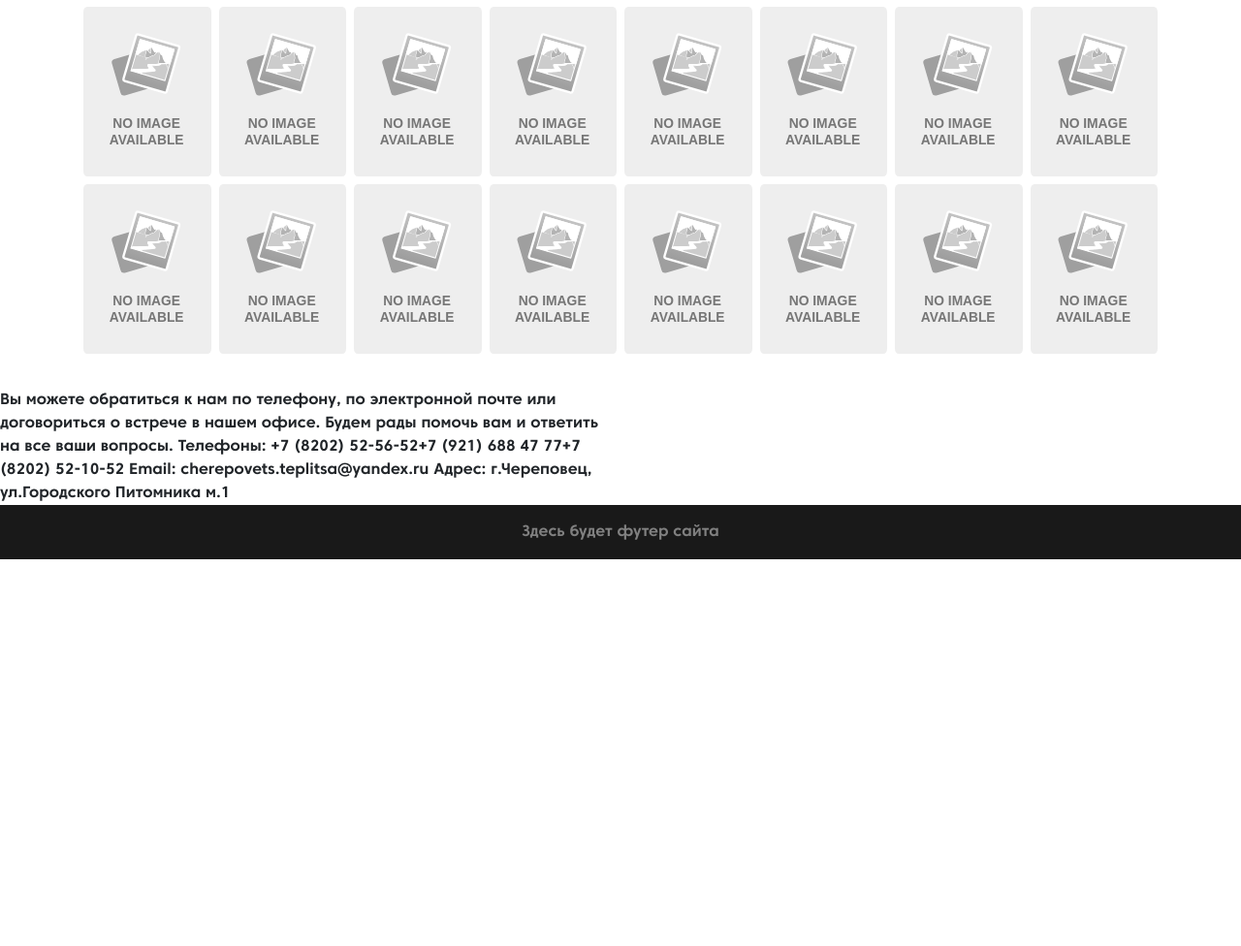
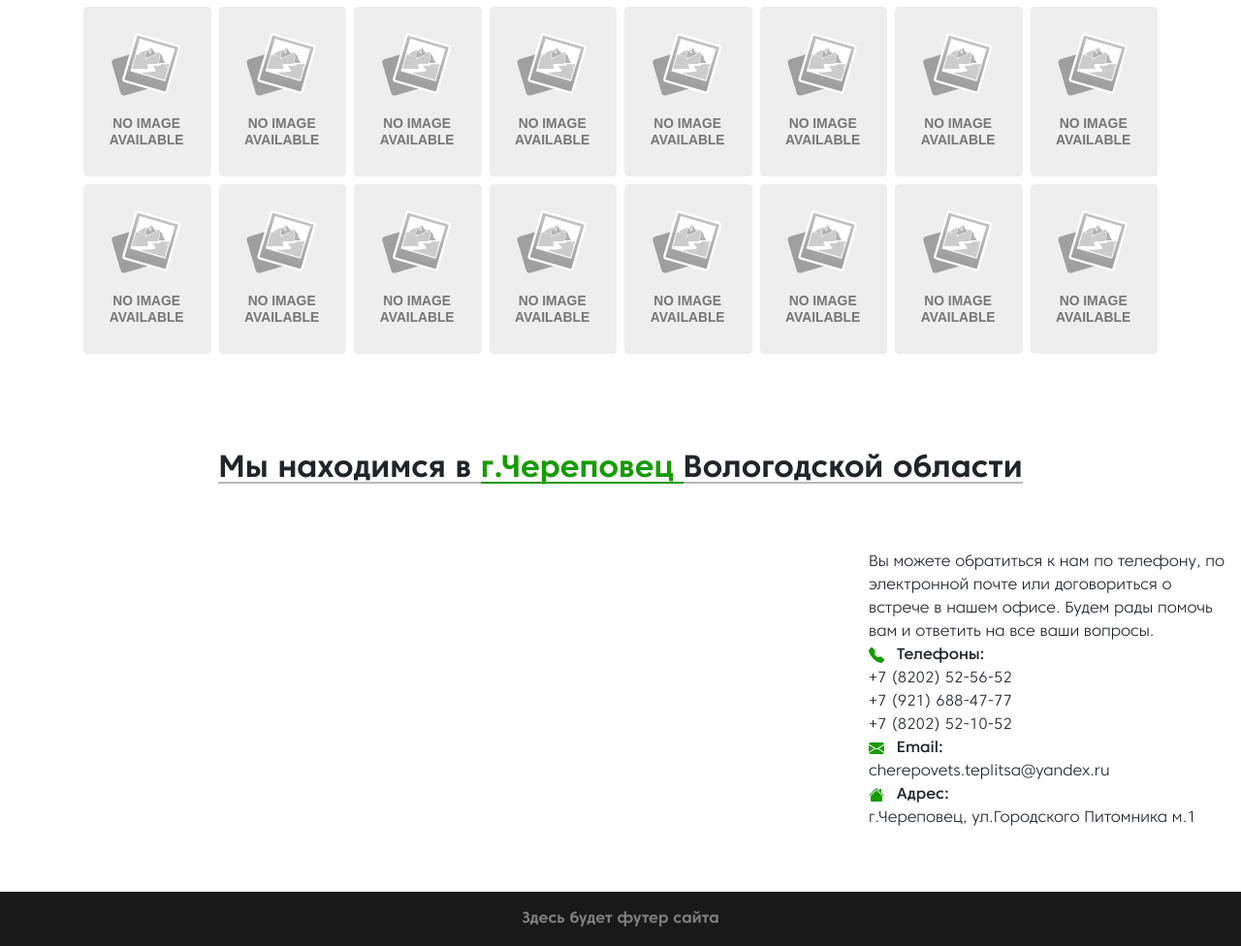
Before and after one commit to CROGOT/teplica, a website: page app/index.html in a window 1280 px wide. Shown: the part 6455-7431 px from the top of the page at 97% size. Before the commit the page ends 7256 px from the top, so only its background shows below. Drawn offline with nearby package versions, Linux system fonts and the light colour scheme; files that its build step writes are made by us from their sources.

Commit message:
5 день

```diff
--- a/app/_modules/_quality.html
+++ b/app/_modules/_quality.html
@@ -27,18 +27,52 @@
   </div>
 </section>
 <section class="coordinates">
-  <div class="coordinates__content">
-    Вы можете обратиться к нам по телефону, по электронной почте или договориться о встрече в нашем офисе. Будем рады помочь вам и ответить на все ваши вопросы.
-    Телефоны:
-    +7 (8202) 52-56-52+7
-    (921) 688 47 77+7
-    (8202) 52-10-52
-    Email:
-    cherepovets.teplitsa@yandex.ru
-    Адрес:
-    г.Череповец, ул.Городского Питомника м.1
+  <h2 class="section-title"><span>Мы находимся в </span><span class="title_green">г.Череповец </span><span> Вологодской области</span></h2>
+  <div class="coordinates__block">
+    <div class="coordinates__wrap">
+      <div id="resized_block" class="content">
+        Вы можете обратиться к нам по телефону, по электронной почте или договориться о встрече в нашем офисе. Будем рады помочь вам и ответить на все ваши вопросы.
+        <div class="row flex-wrap row-cols-2 justify-content-start align-content-center row-cols-2">
+
+          <div class="col-10 bold">
+            <div class="content__icon">
+              <svg class="" role="img" aria-label="">
+                <use xlink:href="bootstrap-icons.svg#telephone-fill"/>
+              </svg>
+            </div>
+            Телефоны:</div>
+          <div class="col-auto">
+            <a class = "text-nowrap" href="tel:+78202525652">+7 (8202) 52-56-52</a><br>
+            <a class = "text-nowrap" href="tel:+79216884777">+7 (921) 688-47-77</a><br>
+            <a class = "text-nowrap" href="tel:+78202521052">+7 (8202) 52-10-52</a>
+          </div>
+          <div class="col-12 bold">
+            <div class="content__icon">
+              <svg class="" role="img" aria-label="">
+                <use xlink:href="bootstrap-icons.svg#envelope-fill"/>
+              </svg>
+            </div>
+            Email:</div>
+          <div class="col-auto">
+            <a class = "" href="mailto:cherepovets.teplitsa@yandex.ru">cherepovets.teplitsa@yandex.ru</a>
+          </div>
+          <div class="col-12 bold">
+            <div class="content__icon">
+              <svg class="" role="img" aria-label="">
+                <use xlink:href="bootstrap-icons.svg#house-fill"/>
+              </svg>
+            </div>
+            Адрес:</div>
+          <div class="col-auto">г.Череповец, ул.Городского Питомника м.1</div>
+        </div>
+      </div>
+    </div>
+    <div class="map">
+      <iframe
+        src="https://yandex.ru/map-widget/v1/?um=constructor%3A1e0706afb4702a0719261b3926e0829d3f7dd1cd4c5d6c18d513451088ee2114&amp;source=constructor"
+        width="100%" height="100%" frameborder="0">
+      </iframe>
+    </div>
   </div>
-  <iframe class="map"
-    src="https://yandex.ru/map-widget/v1/?um=constructor%3A1e0706afb4702a0719261b3926e0829d3f7dd1cd4c5d6c18d513451088ee2114&amp;source=constructor"
-    width="100%" height="400" frameborder="0"></iframe>
+</div>
 </section>
--- a/app/js/main.js
+++ b/app/js/main.js
@@ -1,7 +1,7 @@
-// Пример стартового JavaScript для отключения отправки форм при наличии недопустимых полей
+
 (function () {
   "use strict";
-
+  // Пример стартового JavaScript для отключения отправки форм при наличии недопустимых полей
   // Получите все формы, к которым мы хотим применить пользовательские стили проверки Bootstrap
   var forms = document.querySelectorAll(".needs-validation");
 
@@ -20,4 +20,15 @@
       false
     );
   });
+
+  // именение размера родителя в зависимости от потомка
+  const coordinates__wrap_content=document.querySelector('#resized_block');
+  const coordinates__wrap=document.querySelector('.coordinates__wrap');
+  console.log(coordinates__wrap_content);
+  const resize_coordinates_div = () => {
+    coordinates__wrap.style.height=coordinates__wrap_content.offsetHeight + 'px';
+  }
+  resize_coordinates_div();
+  window.addEventListener(`resize`, resize_coordinates_div, false);
+
 })();
--- a/app/scss/main.scss
+++ b/app/scss/main.scss
@@ -318,7 +318,8 @@ header{
 .projects,
 .useful-articles,
 .promotion,
-.quality {
+.quality,
+.coordinates {
   position: relative;
   text-align: center;
   padding: 2rem 0;
@@ -727,18 +728,59 @@ header{
   }
 }
 .coordinates{
-  position: relative;
-  &__content {
-    max-width: 50%;
-    background-color: rgba(255, 255, 255, 0.6);
+
+  &__block {
+    position: relative;
   }
+  .section-title span{
+    text-transform :unset;
+  }
+  &__wrap {
+    position: relative;
+    //height: 500px;
+    .content{
+      padding: 2em 1em;
+      font-family: var(--fontL);
+      font-weight: 400;
+      text-align: left;
+      position: absolute;
+      display: inline-block;
+      max-width: 25em;
+      //width: 50%;
+      //left: 0;
+      right: 0;
+      top: 0;
+      //bottom: 0;
+      background-color: rgba(255, 255, 255, 0.7);
+      z-index: 1;
+      a {
+        text-decoration: none;
+        color: inherit;
+        transition: all .3s ease-in-out;
+        &:hover{
+          color: var(--color-g);
+          letter-spacing: .01em;
+        }
+      }
+     &__icon {
+       display: inline-block;
+       svg {
+        max-width: 1rem;
+        max-height: 1em;
+        margin-right: .5em;
+        object-fit: cover;
+        fill: var(--color-g);
+       }
+     }
+    }
+  }
+
   .map {
     position: absolute;
     left: 0;
     right: 0;
     top: 0;
     bottom: 0;
-    z-index: -1;
   }
 }
 
```
Also changed, not shown: dist/css/main.css, dist/css/main.min.css, dist/index.html, dist/js/main.js, dist/js/main.min.js.
